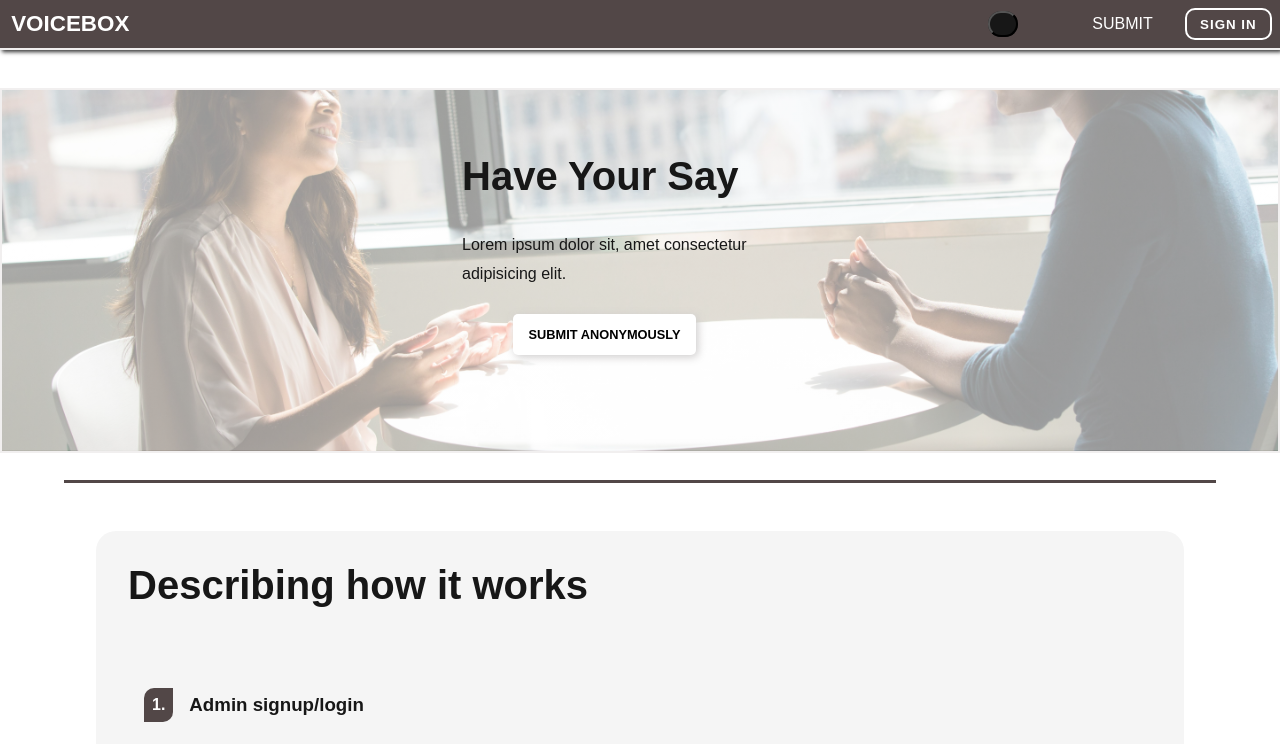
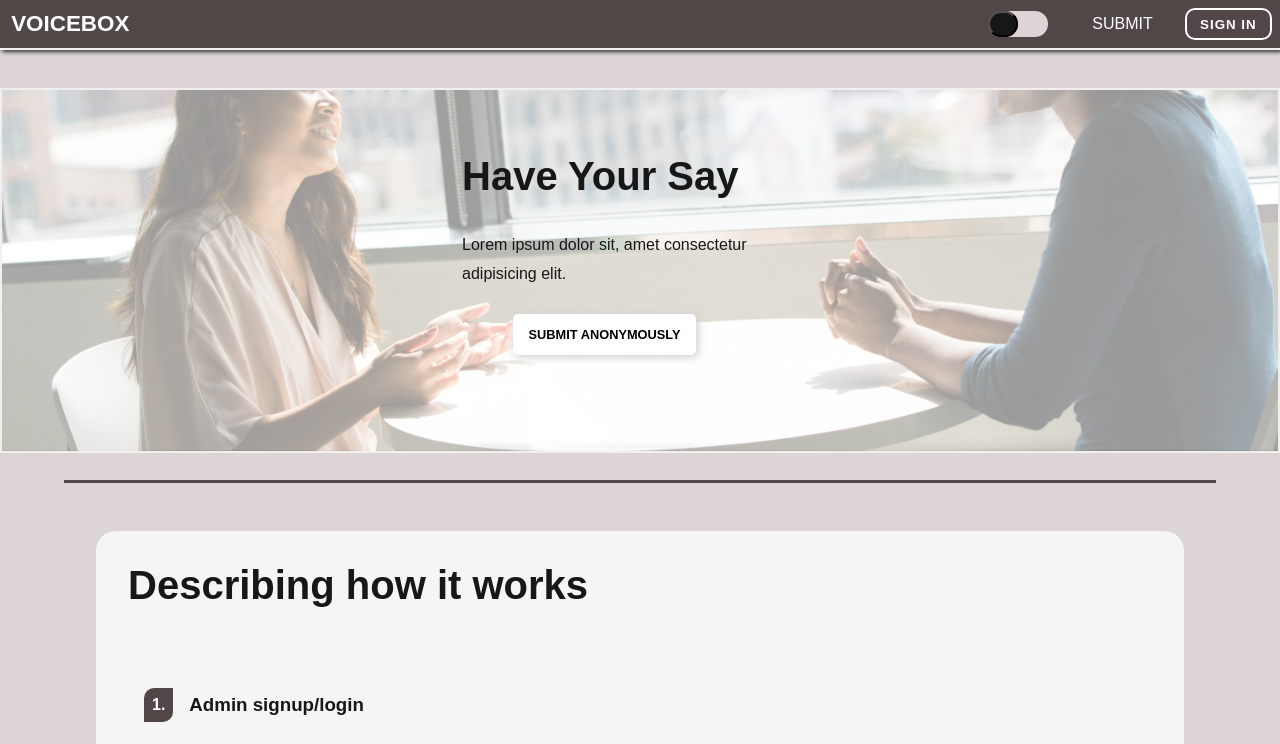
Before and after one commit to freeCodeCamp-2025-Summer-Hackathon/cyan-branch, a Next.js app: page / in a window 1280 px wide. Shown: the top 744 px of the page. Built offline with nearby package versions, Linux system fonts and the light colour scheme; no server answers; a web font is replaced by a local one.

Commit message:
fix: fix typo in global css variable affecting theme switch btn color

```diff
--- a/app/box/[boxId]/page.jsx
+++ b/app/box/[boxId]/page.jsx
@@ -62,7 +62,7 @@ export default function PublicBoxPage({ params }) {
               </div>
             )
           : (
-              <div className={styles.no__submissions}>
+              <div className={styles.submissions}>
                 <p className={styles.message__p}>No submissions found for this box.</p>
               </div>
             )}
--- a/app/box/[boxId]/page.module.css
+++ b/app/box/[boxId]/page.module.css
@@ -31,11 +31,10 @@
   margin-top: 0.5em;
 }
 
-.loading__p {
+.message__p {
   display: flex;
   align-items: center;
   justify-content: center;
-  height: 100vh;
   font-size: 1.2rem;
   font-weight: 500;
 }
--- a/app/styles/colors.css
+++ b/app/styles/colors.css
@@ -1,6 +1,6 @@
 :root {
   --TEXT-COLOR: hsl(0, 0%, 9%);
-  --BACKGROUNG-COLOR: hsl(0, 10%, 85%);
+  --BACKGROUND-COLOR: hsl(0, 10%, 85%);
   --PRIMARY-COLOR: hsl(0, 7%, 30%);
   --CONSTANT-COLOR: hsl(0, 0%, 100%);
   --site-theme: hsl(0, 7%, 30%);
```
